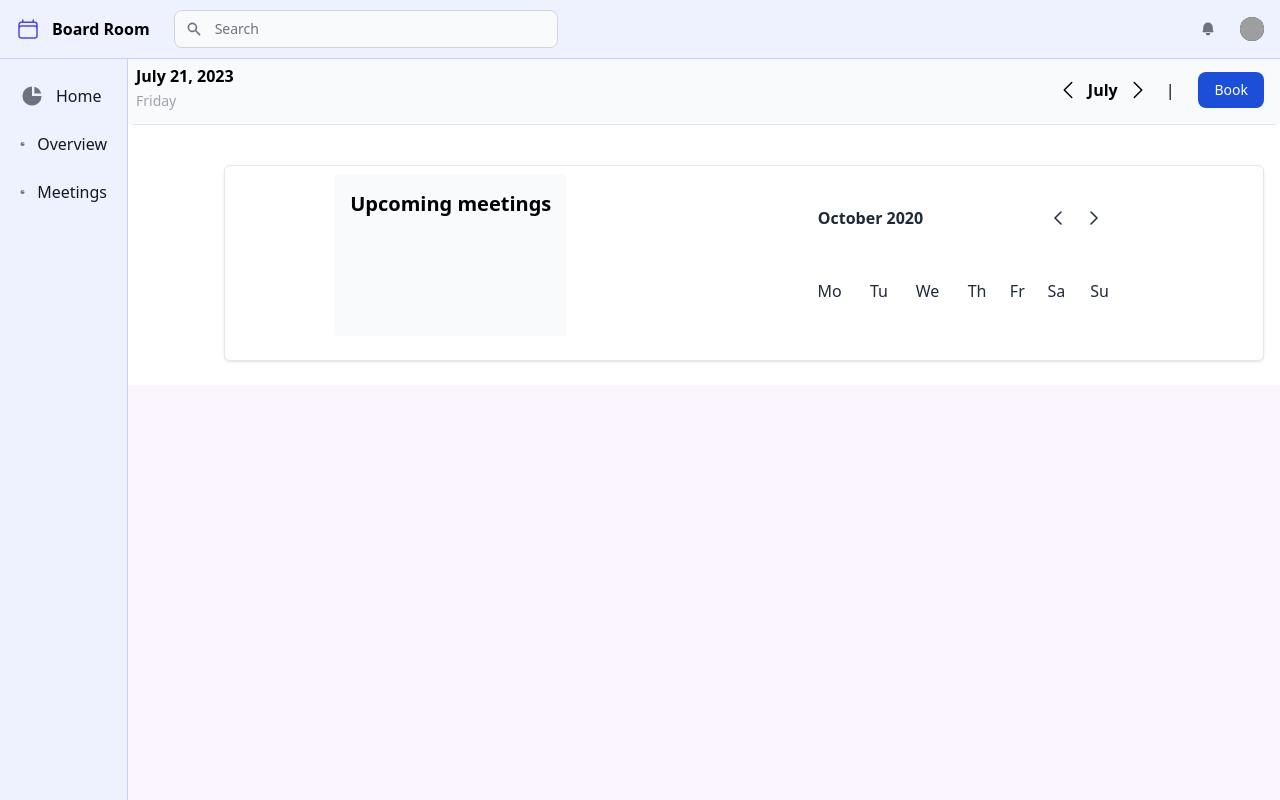
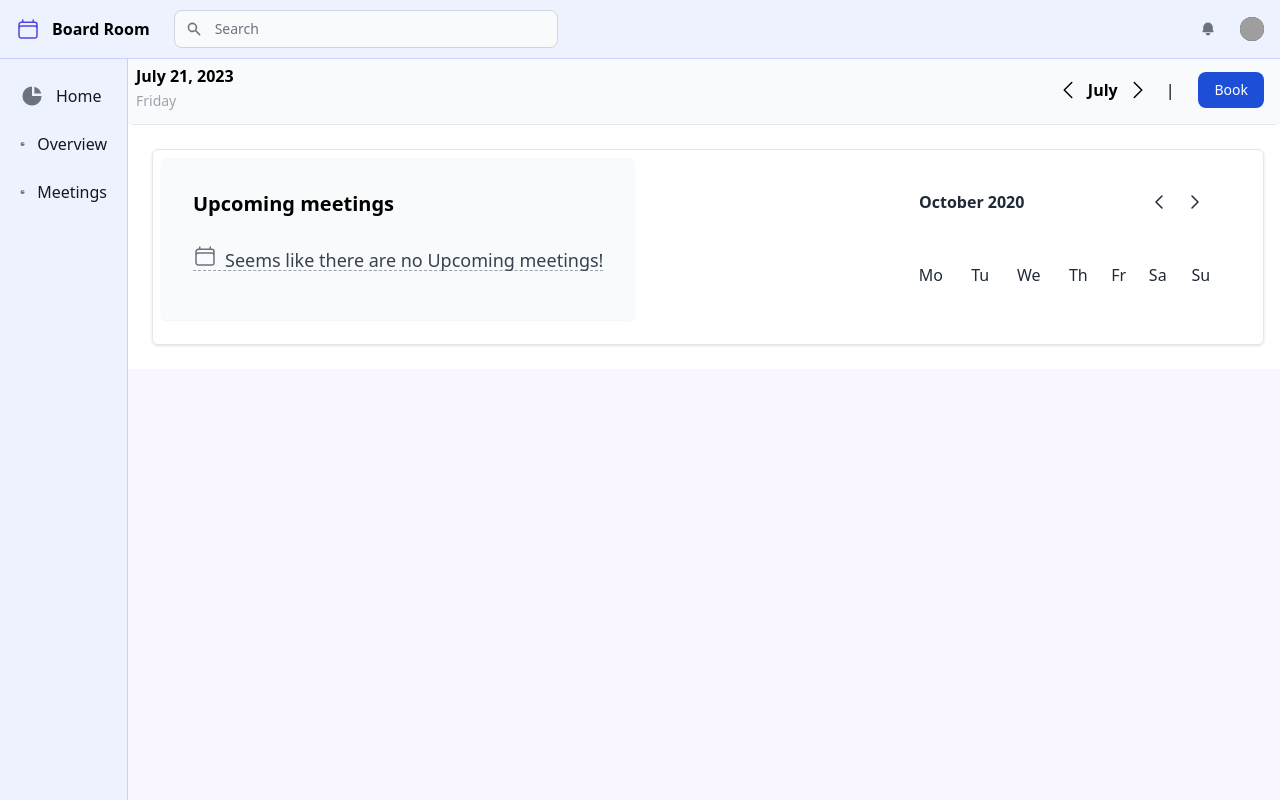
Before and after one commit to munenepeter/board-room, a PHP site: template Views/overview.view.php in a window 1280 px wide. Run offline with PHP 8.4, Linux system fonts and the light colour scheme; the template is opened without the code that fills it, so the values that code supplies are empty; some libraries are stand-ins or nearby versions; grey boxes are pictures that could not be loaded.

Commit message:
all good for overview

```diff
--- a/Views/overview.view.php
+++ b/Views/overview.view.php
@@ -14,10 +14,11 @@
 
         <?php include_once 'sections/second-nav.view.php'; ?>
 
-        <section class="bg-white p-4 md:ml-20 my-4 h-auto flex justify-around">
-            <article class="w-full flex justify-around my-2 pb-6 p-2 border rounded-md shadow">
-                <section class="max-w-xl dark:bg-gray-700 bg-gray-50 rounded-b p-4 rounded-md">
+        <section class="bg-white p-4 md:ml-2 h-auto flex justify-between">
+            <article class="w-full flex justify-between my-2 pb-6 p-2 border rounded-md shadow">
+                <section class="max-w-xl dark:bg-gray-700 bg-gray-50 rounded-b p-8 rounded-md shadow-sm">
                     <h1 class="text-xl mb-4 font-bold">Upcoming meetings</h1>
+                    <?php if(!empty($meetings)):?>
                     <?php foreach ($meetings as $meeting) : ?>
                         <div class="border-b py-4 border-gray-400 border-dashed">
                             <div class="flex justify-between items-center">
@@ -51,6 +52,17 @@
                             <p class="text-sm pt-2 leading-4 leading-none text-gray-600 dark:text-gray-300"></p>
                         </div>
                     <?php endforeach; ?>
+                    <?php else:?>
+                        <div class="border-b border-gray-400 border-dashed">
+                            <p class="pt-2 flex items-center justify-start space-x-2 text-xs font-light leading-3 text-gray-500 dark:text-gray-300">
+                                <svg xmlns="http://www.w3.org/2000/svg" fill="none" viewBox="0 0 24 24" stroke-width="1.5" stroke="currentColor" class="w-6 h-6">
+                                    <path stroke-linecap="round" stroke-linejoin="round" d="M6.75 3v2.25M17.25 3v2.25M3 18.75V7.5a2.25 2.25 0 012.25-2.25h13.5A2.25 2.25 0 0121 7.5v11.25m-18 0A2.25 2.25 0 005.25 21h13.5A2.25 2.25 0 0021 18.75m-18 0v-7.5A2.25 2.25 0 015.25 9h13.5A2.25 2.25 0 0121 11.25v7.5" />
+                                </svg> <span  class="text-lg font-medium leading-5 text-gray-700 dark:text-gray-100 mt-2">
+                                   Seems like there are no Upcoming meetings!
+                                </span>
+                            </p>
+                        </div>
+                    <?php endif;?>
                 </section>
                 <?php include_once 'sections/calendar.view.php'; ?>
         </section>
```
